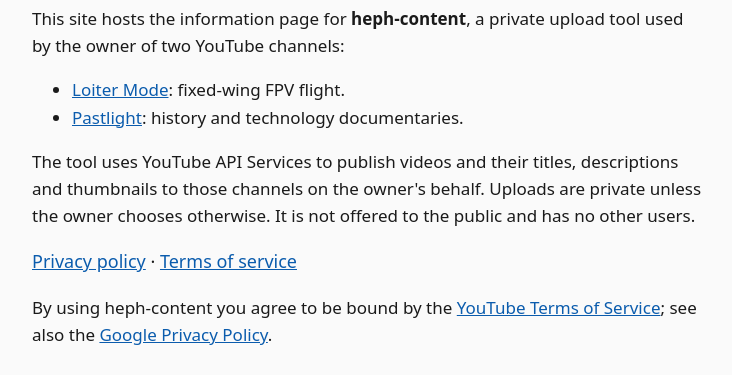
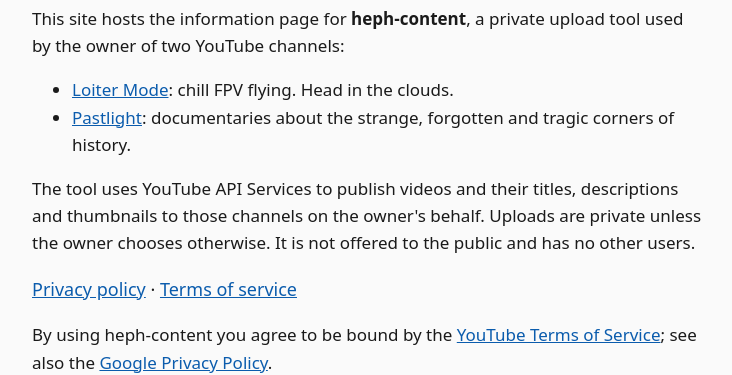
Before and after one commit to PlaidPiper/channels, a plain HTML site: page index.html in a window 1280 px wide. Shown: the part 170-545 px from the top of the page, without its empty margins (272-1004 px from the left). Drawn offline with Linux system fonts and the light colour scheme.

Commit message:
Channel descriptions follow the rebrands (Chill FPV; broad history)

```diff
--- a/index.html
+++ b/index.html
@@ -20,8 +20,8 @@
 <p>This site hosts the information page for <strong>heph-content</strong>, a private
 upload tool used by the owner of two YouTube channels:</p>
 <ul>
-  <li><a href="https://www.youtube.com/@LoiterMode">Loiter Mode</a>: fixed-wing FPV flight.</li>
-  <li><a href="https://www.youtube.com/@PastlightFilms">Pastlight</a>: history and technology documentaries.</li>
+  <li><a href="https://www.youtube.com/@LoiterMode">Loiter Mode</a>: chill FPV flying. Head in the clouds.</li>
+  <li><a href="https://www.youtube.com/@PastlightFilms">Pastlight</a>: documentaries about the strange, forgotten and tragic corners of history.</li>
 </ul>
 <p>The tool uses YouTube API Services to publish videos and their titles, descriptions and
 thumbnails to those channels on the owner's behalf. Uploads are private unless the owner
```
